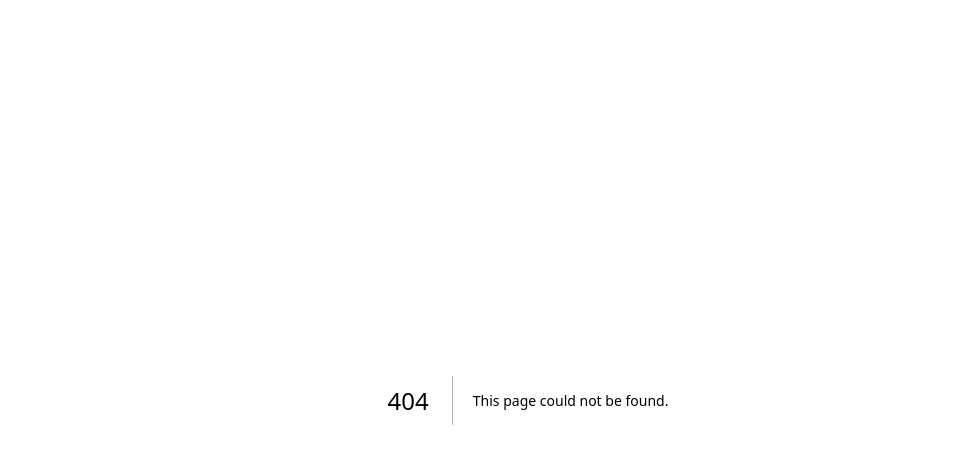
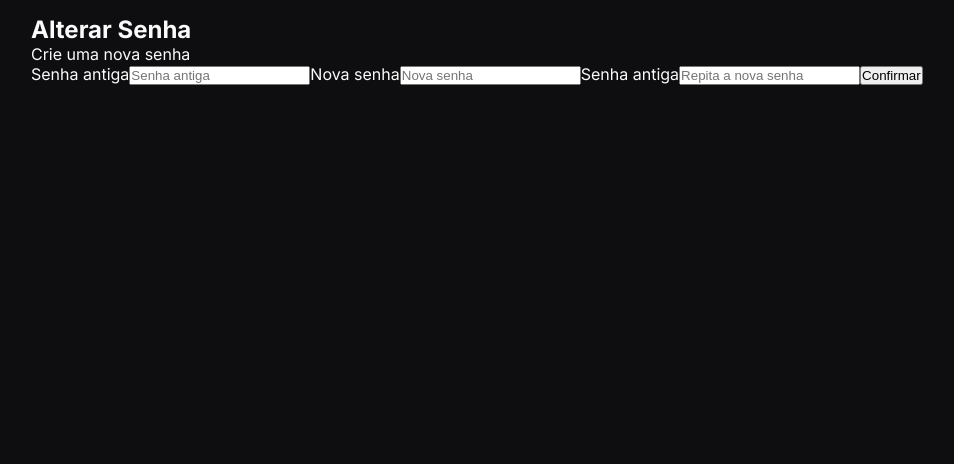
Before and after one commit to wchar-t/projeto-es-2023-01, a Next.js app in the folder web/: page /changepassword in a window 1280 px wide. Before the commit this address had no page. Shown: the top 464 px of the page, without its empty margins (112-1066 px from the left). Built offline with nearby package versions, Linux system fonts and the light colour scheme.

Commit message:
feature/alterar-senha-de-usuario

```diff
--- /dev/null
+++ b/web/pages/changepassword.tsx
@@ -0,0 +1,24 @@
+import styles from '@/styles/ChangePassword.module.css';
+
+export default function ChangePassword() {
+    return (
+        <main style={{ width: '100%', maxWidth: '1024px', padding: '15px', margin: '0 auto' }}>
+            <div className={styles.formchange}>
+                <h2>Alterar Senha</h2>
+                <div>Crie uma nova senha</div>
+                <form>
+                    <label htmlFor='old-password'>Senha antiga
+                        <input id='old-password' placeholder='Senha antiga' required type='password'></input>
+                    </label>
+                    <label htmlFor='new-password'>Nova senha
+                        <input id='new-password' placeholder='Nova senha' required type='password'></input>
+                    </label>
+                    <label htmlFor='repeat-new-password'>Senha antiga
+                        <input id='repeat-new-password' placeholder='Repita a nova senha' required type='password'></input>
+                    </label>
+                    <input type='submit' value='Confirmar' />
+                </form>
+            </div>
+        </main>
+    );
+}
--- /dev/null
+++ b/web/styles/ChangePassword.module.css
@@ -0,0 +1,4 @@
+.formchange {
+    display: flexbox;
+    flex-direction: row;
+}
```
